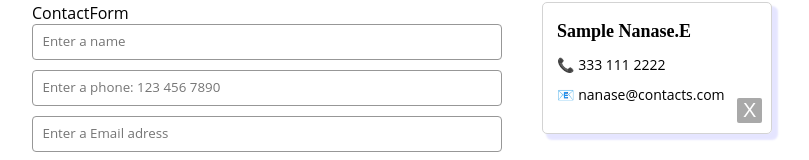
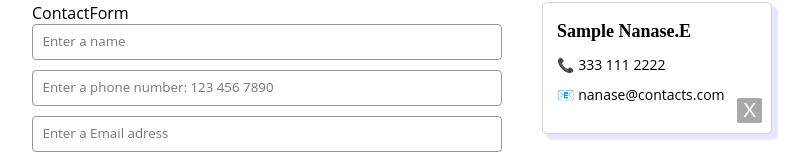
Before and after one commit to Namane00426/React-appointment-planner, a React (Create React App) app: page /contacts in a window 1280 px wide. Shown: the part 141-301 px from the top of the page, without its empty margins (6-815 px from the left). Built offline with nearby package versions, Linux system fonts and the light colour scheme.

Commit message:
update file

```diff
--- a/src/components/contactForm/ContactForm.js
+++ b/src/components/contactForm/ContactForm.js
@@ -30,7 +30,7 @@ export const ContactForm = ({
       type='text'
       name='phone'
       value={phone}
-      placeholder='Enter a phone: 123 456 7890'
+      placeholder='Enter a phone number: 123 456 7890'
       pattern="\d{2,4}\s?\d{2,4}\s?\d{3,4}"
       required
       onChange={(e) => setPhone(e.target.value)}
```
